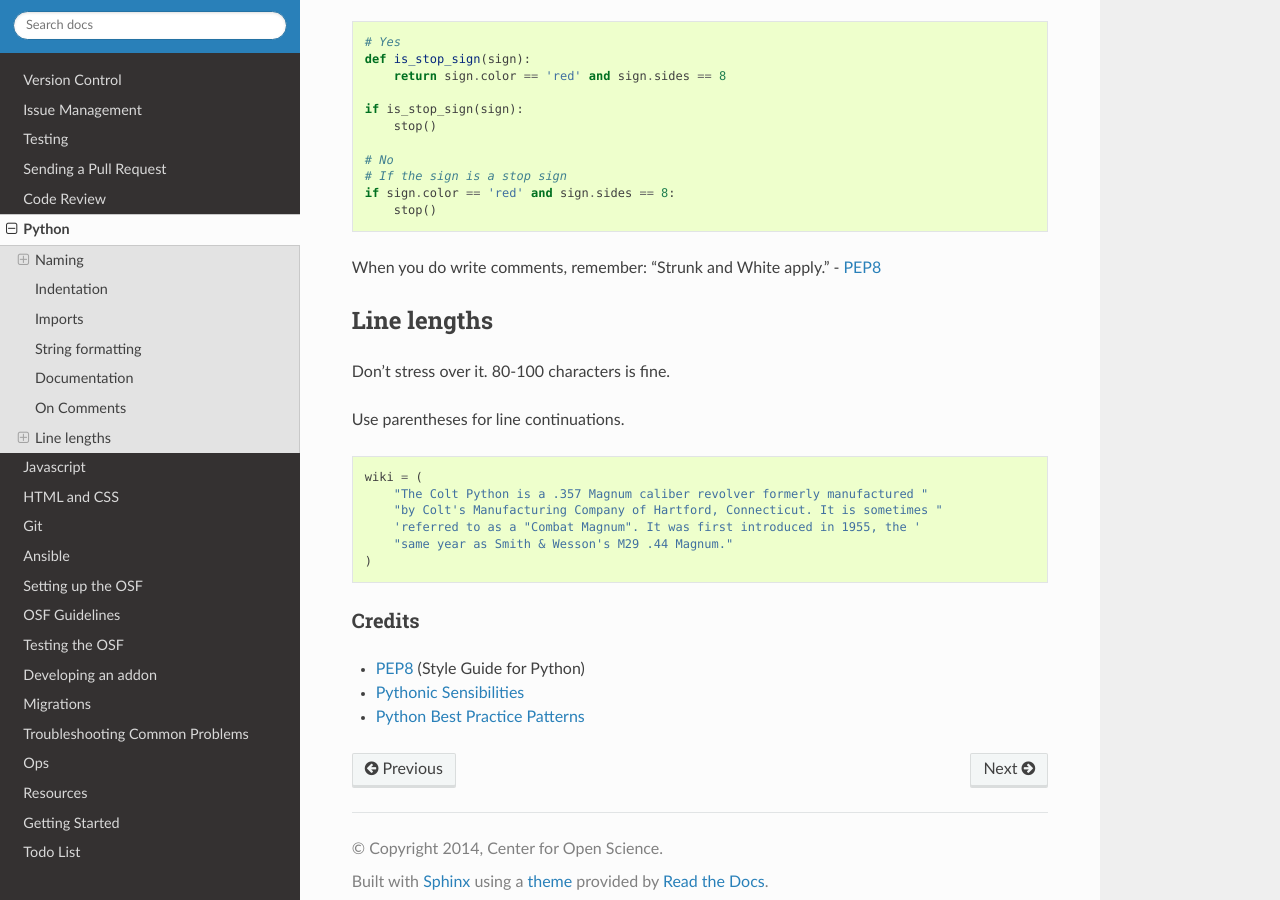
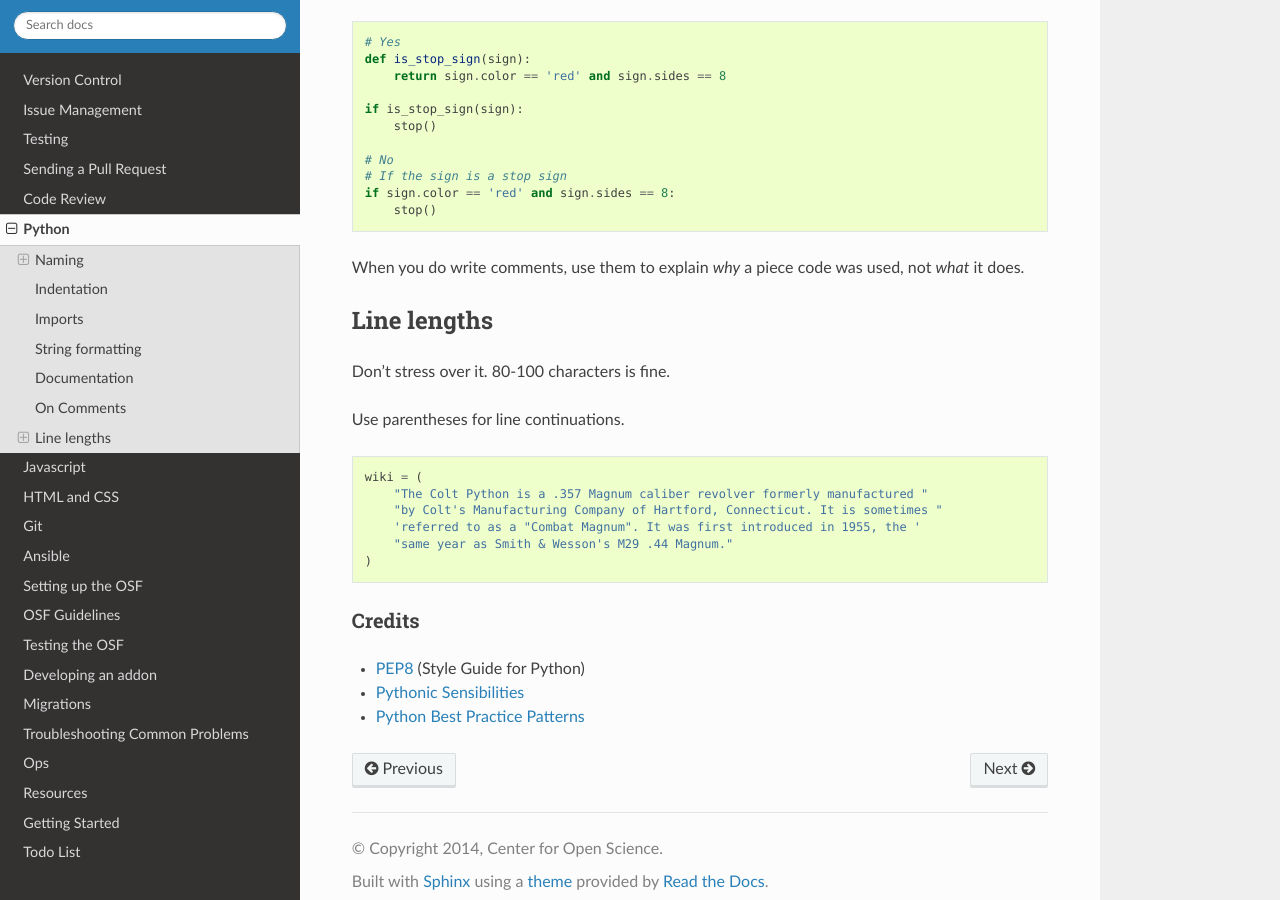
Before and after one commit to CenterForOpenScience/COSDev, a Sphinx documentation site: the page built from docs/style_guides/python.rst, in a window 1280 px wide and 900 px high, scrolled down 3892 px. Built offline with Sphinx 7.4.7 and the Read the Docs theme 2.0.0, drawn with Linux system fonts in a browser that asks for light colours.

Commit message:
A more useful note about comments

```diff
--- a/docs/style_guides/python.rst
+++ b/docs/style_guides/python.rst
@@ -202,7 +202,7 @@ Use them sparingly. Prefer code readability to writing a lot of comments. Often,
     if sign.color == 'red' and sign.sides == 8:
         stop()
 
-When you do write comments, remember: "Strunk and White apply." - `PEP8`_
+When you do write comments, use them to explain *why* a piece code was used, not *what* it does.
 
 Line lengths
 ************
```
